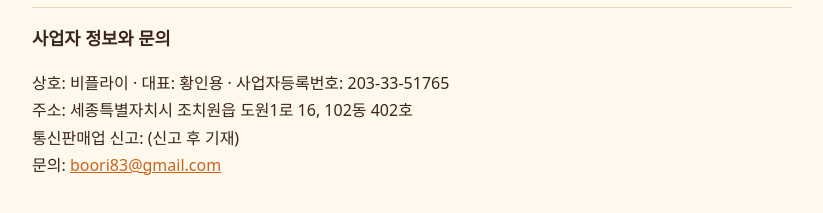
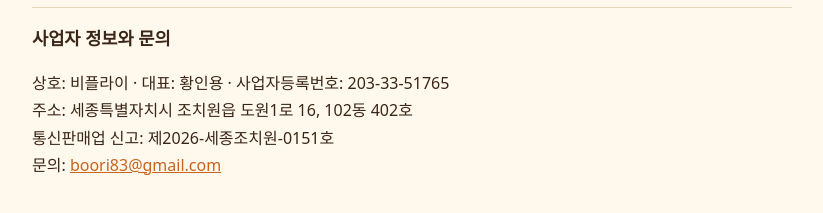
Before and after one commit to boozer83/boozer83.github.io, a plain HTML site: page terms.html in a window 1280 px wide. Shown: the part 3307-3520 px from the top of the page, without its empty margins (228-1051 px from the left). Drawn offline with Linux system fonts and the light colour scheme.

Commit message:
약관: 통신판매업 신고번호 기재
Co-Authored-By: Claude Opus 5.5 <noreply@anthropic.com>

```diff
--- a/terms.html
+++ b/terms.html
@@ -122,7 +122,7 @@
 <h2 id="biz">사업자 정보와 문의</h2>
 <p>상호: 비플라이 · 대표: 황인용 · 사업자등록번호: 203-33-51765<br>
 주소: 세종특별자치시 조치원읍 도원1로 16, 102동 402호<br>
-통신판매업 신고: (신고 후 기재)<br>
+통신판매업 신고: 제2026-세종조치원-0151호<br>
 문의: <a href="mailto:boori83@gmail.com">boori83@gmail.com</a></p>
 </main>
 </body>
```
